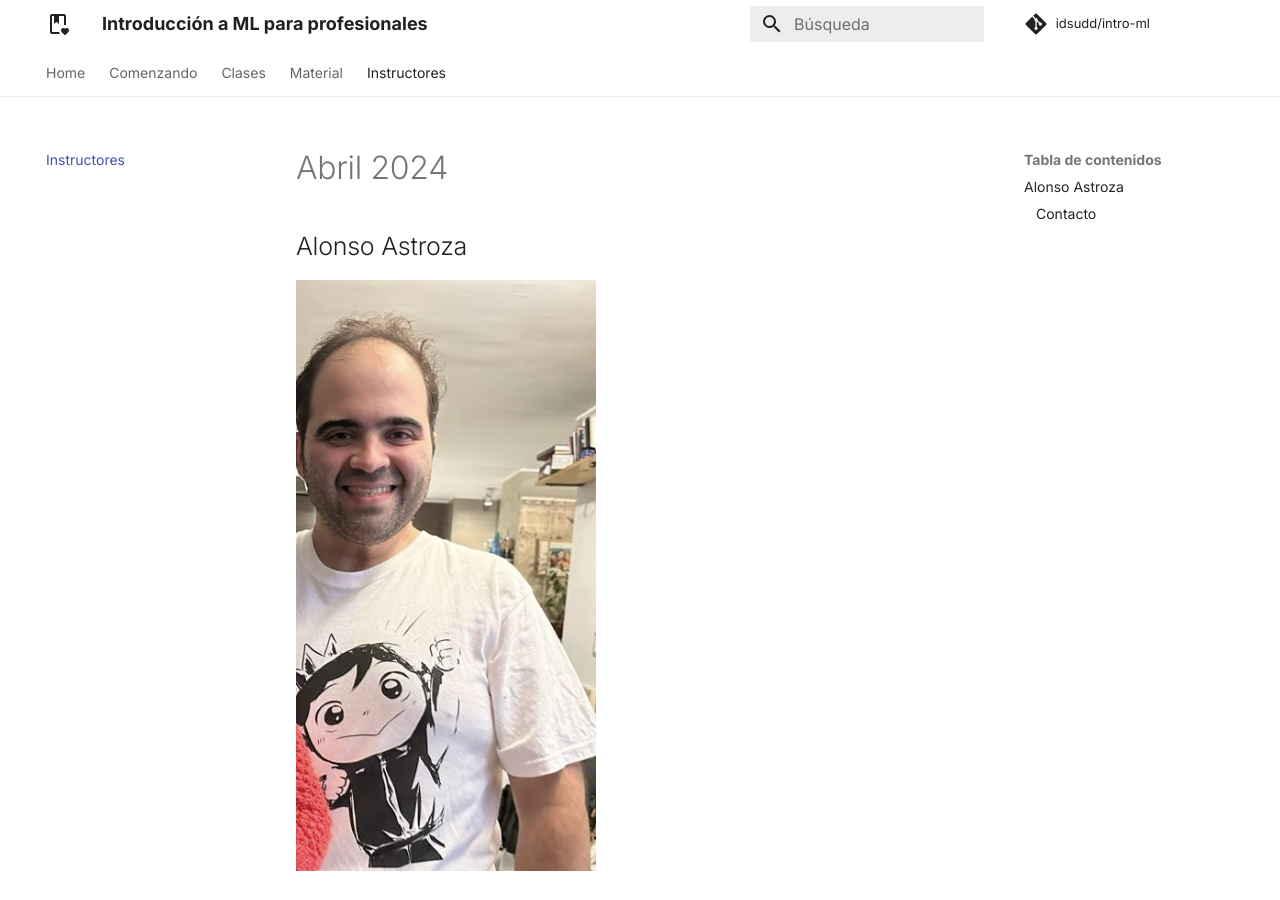
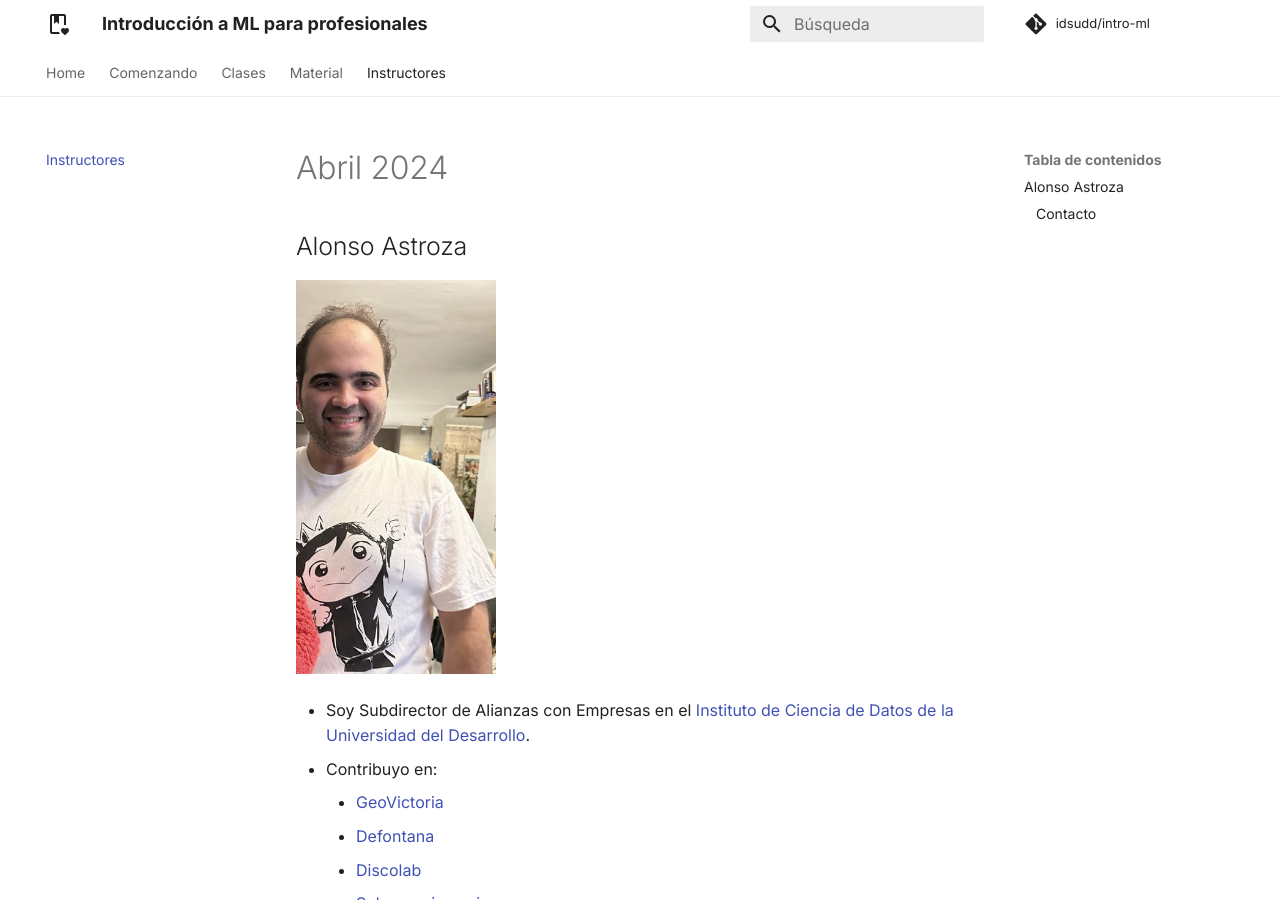
Before and after one commit to idsudd/intro-ml, an MkDocs documentation site: the page built from docs/instructor/index.md, in a window 1280 px wide and 900 px high. Built offline with MkDocs 1.6.1 and Material for MkDocs 9.7.7, drawn with Linux system fonts in a browser that asks for light colours; comment, search, counter and statistics services are not loaded.

Commit message:
Update index.md

```diff
--- a/docs/instructor/index.md
+++ b/docs/instructor/index.md
@@ -2,7 +2,7 @@
 
 ## Alonso Astroza
 
-![Alonso](../assets/images/alonso.png){ align=left, width="300" }
+![Alonso](../assets/images/alonso.png){ align=left, width="200" }
 
 * Soy Subdirector de Alianzas con Empresas en el [Instituto de Ciencia de Datos de la Universidad del Desarrollo](https://ingenieria.udd.cl/persona/alonso-astroza-tagle/).
 * Contribuyo en:
```
